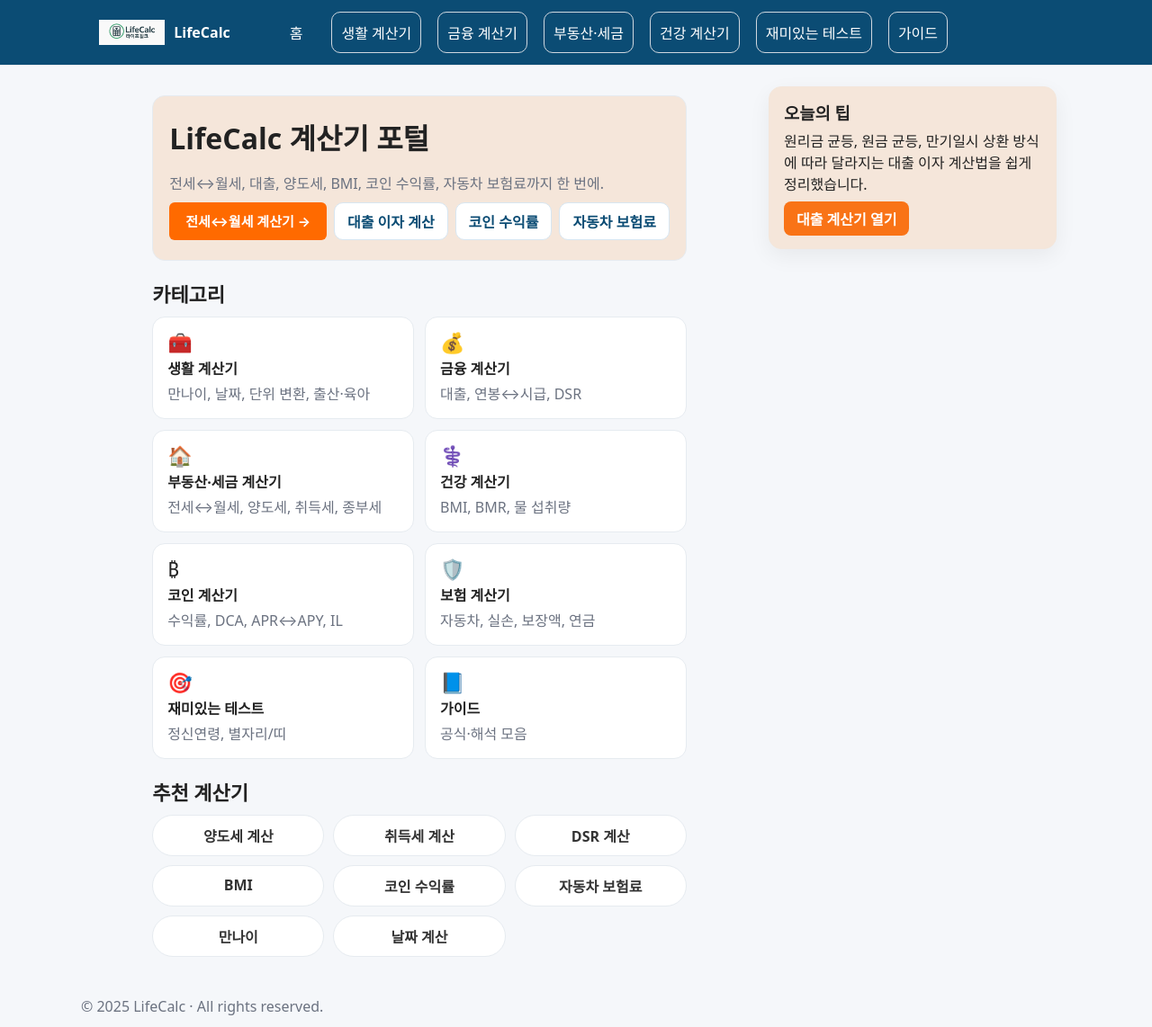
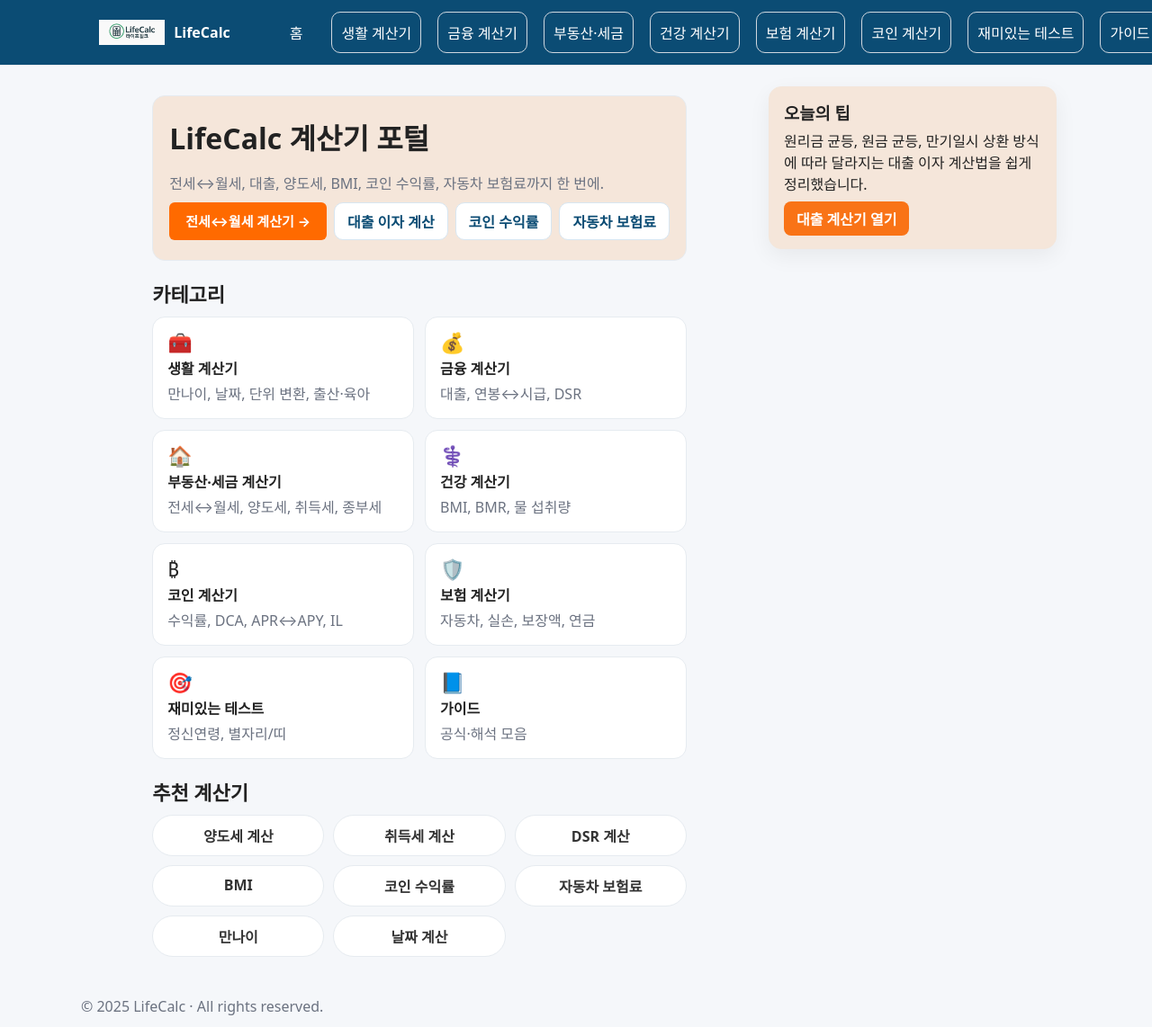
Before and after one commit to khai-lang/LifeCalc, a Jekyll site: the page built from index.md, in a window 1280 px wide and 1142 px high. Shown: the whole window at 90% size. Built offline with Jekyll 4.4.1, drawn with Linux system fonts in a browser that asks for light colours.

Commit message:
Update default.html

```diff
--- a/_layouts/default.html
+++ b/_layouts/default.html
@@ -165,6 +165,32 @@
             </div>
           </li>
 
+           <!-- 보험 -->
+          <li class="drop">
+  <button type="button" class="nav-parent" aria-expanded="false">보험 계산기</button>
+  <div class="menu" role="menu" aria-label="보험 계산기 하위">
+    <a href="/insurance/">전체 보기</a>
+    <a href="/insurance/auto/">자동차 보험료</a>
+    <!-- 필요시 추가 예정 -->
+    <!-- <a href="/insurance/health/">실손보험</a> -->
+    <!-- <a href="/insurance/pension/">연금보험</a> -->
+  </div>
+</li>
+
+           <!-- 코인 -->
+
+          <li class="drop">
+  <button type="button" class="nav-parent" aria-expanded="false">코인 계산기</button>
+  <div class="menu" role="menu" aria-label="코인 계산기 하위">
+    <a href="/crypto/">전체 보기</a>
+    <a href="/crypto/profit/">코인 수익률</a>
+    <!-- 확장 예정 -->
+    <!-- <a href="/crypto/dca/">DCA 분할 매수</a> -->
+    <!-- <a href="/crypto/apr-apy/">APR ↔ APY 변환</a> -->
+  </div>
+</li>
+
+
           <!-- 재미 -->
           <li class="drop">
             <button type="button" class="nav-parent" aria-expanded="false">재미있는 테스트</button>
```
